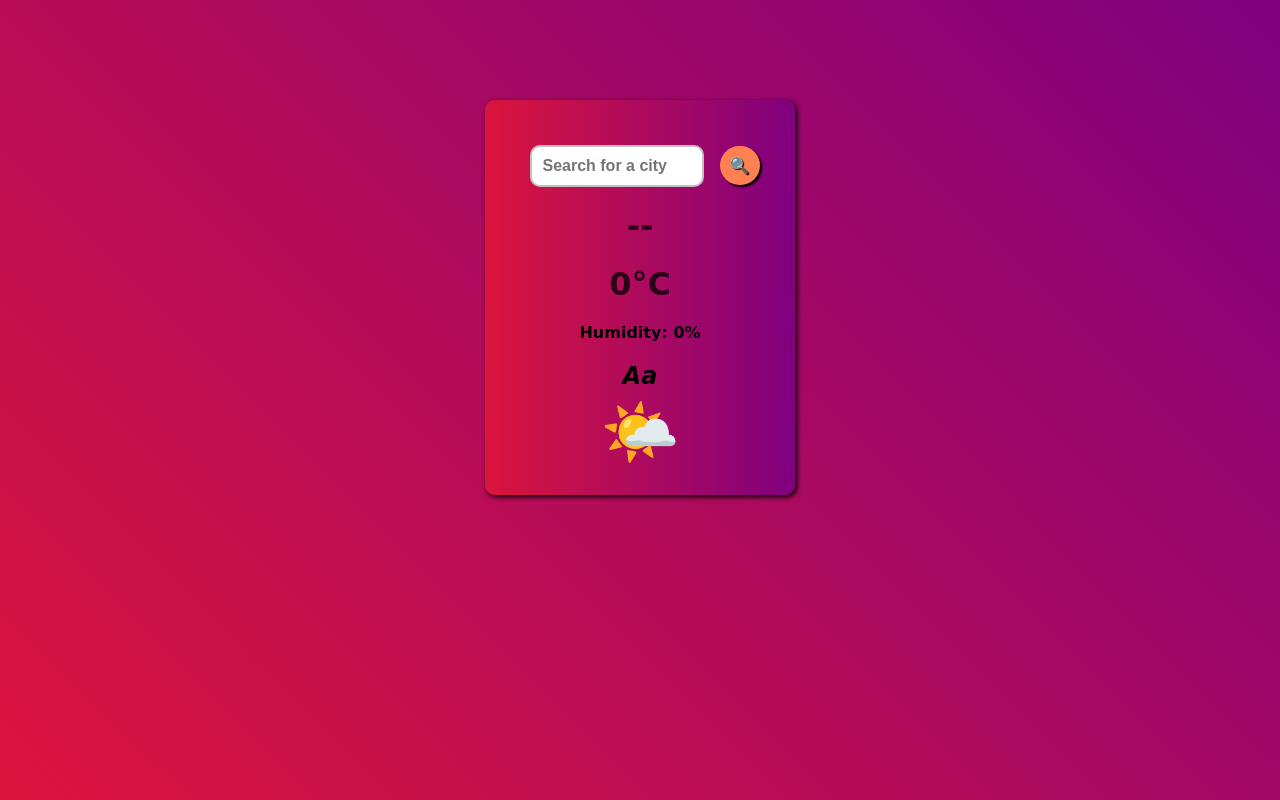
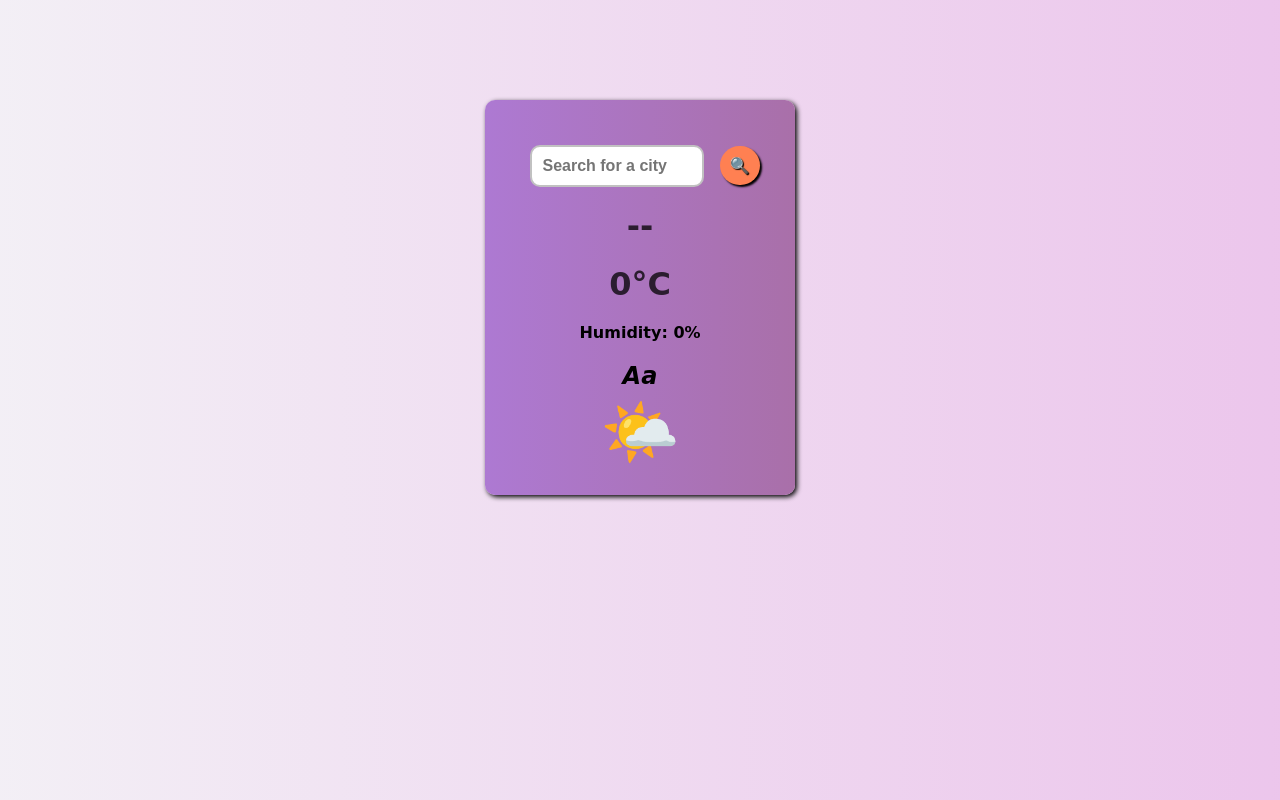
Before and after one commit to Sahasi52/Weather-Forecast-web, a plain HTML site: page index.html in a window 1280 px wide. Drawn offline with Linux system fonts and the light colour scheme.

Commit message:
Update style.css

```diff
--- a/style.css
+++ b/style.css
@@ -1,5 +1,5 @@
 body {
-  background: linear-gradient(45deg, hsl(348, 83%, 47%), hsl(300, 100%, 25%));
+  background: linear-gradient(90deg, hsl(275, 25%, 95%), hsl(300, 50%, 85%));
   background-position: center;
   background-repeat: no-repeat;
   background-size: cover;
@@ -12,7 +12,7 @@ body {
 }
 .weather-forecast-container {
   font-family: cursive;
-  background: linear-gradient(90deg, hsl(348, 83%, 47%), hsl(300, 100%, 25%));
+  background: linear-gradient(90deg, hsl(275, 50%, 65%), hsl(300, 25%, 55%));
   box-shadow: 2px 2px 5px black;
   padding: 25px;
   border-radius: 10px;
```
